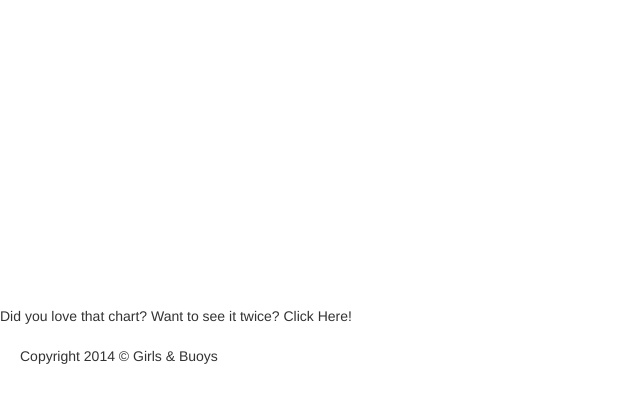
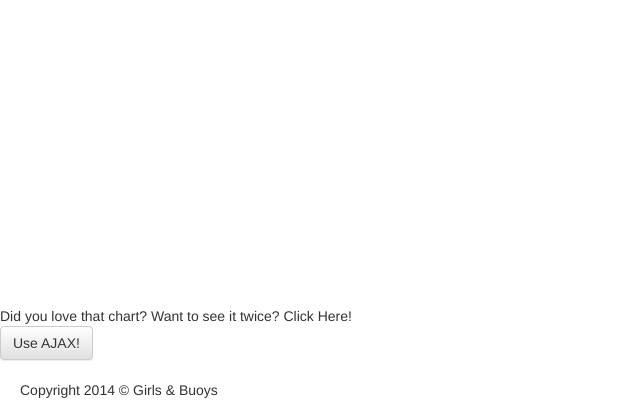
Before and after one commit to lindakukolich/sensor_data_exploration, a Django app: template sensor_data_exploration/sensor_data_exploration/templates/explorer/index.html in a window 1280 px wide. Shown: the part 922-1342 px from the top of the page, without its empty margins (0-640 px from the left). Before the commit the page ends 1286 px from the top, so only its background shows below. Run offline with Django 3.2, Linux system fonts and the light colour scheme; the template is opened without the code that fills it, so the values that code supplies are empty; parts of the project's set-up code (start-up, migrations or seed data) failed here and were passed over; some libraries are stand-ins or nearby versions.

Commit message:
Uses AJAX to put up the sample chart

```diff
--- a/sensor_data_exploration/sensor_data_exploration/apps/explorer/urls.py
+++ b/sensor_data_exploration/sensor_data_exploration/apps/explorer/urls.py
@@ -4,4 +4,5 @@ from sensor_data_exploration.apps.explorer import views
 urlpatterns = patterns('',
                        url(r'^$', views.index, name='index'),
                        url(r'^about/', views.about, name='about'),
+                       url(r'^get_data_ajax/', views.get_data_ajax, name='get_data_ajax'),
                        )
--- a/sensor_data_exploration/sensor_data_exploration/static/onclick.js
+++ b/sensor_data_exploration/sensor_data_exploration/static/onclick.js
@@ -2,4 +2,12 @@ $(function () {
     $( "#newchart" ).click(function() {
 	sample_highchart('newchart')
     });
+    $('#ajax-graph').click(function(){
+	var sensorid;
+	sensorid = $(this).attr('data-sensorid');
+	$.get('/explorer/get_data_ajax/', function(data) {
+	    console.log('the get_data_ajax ran!');
+	    sample_highchart('newchart');
+	    });
+	});
 });
--- a/sensor_data_exploration/sensor_data_exploration/templates/explorer/index.html
+++ b/sensor_data_exploration/sensor_data_exploration/templates/explorer/index.html
@@ -80,6 +80,11 @@
       <div id="newchart">
 	Did you love that chart?  Want to see it twice? Click Here!
       </div>
+
+    <div id="ajax button">
+      <button id="ajax-graph" data-sensorid="{{sensor_id}}" type="button" class="btn btn-default">Use AJAX!</button>
+    </div>
+
       <div id="footer">
 	<div id="footer">Copyright 2014 &copy; Girls &amp; Buoys</div>
       </div>
```
Also changed, not shown: sensor_data_exploration/sensor_data_exploration/apps/explorer/views.py (+12 -0 lines).
